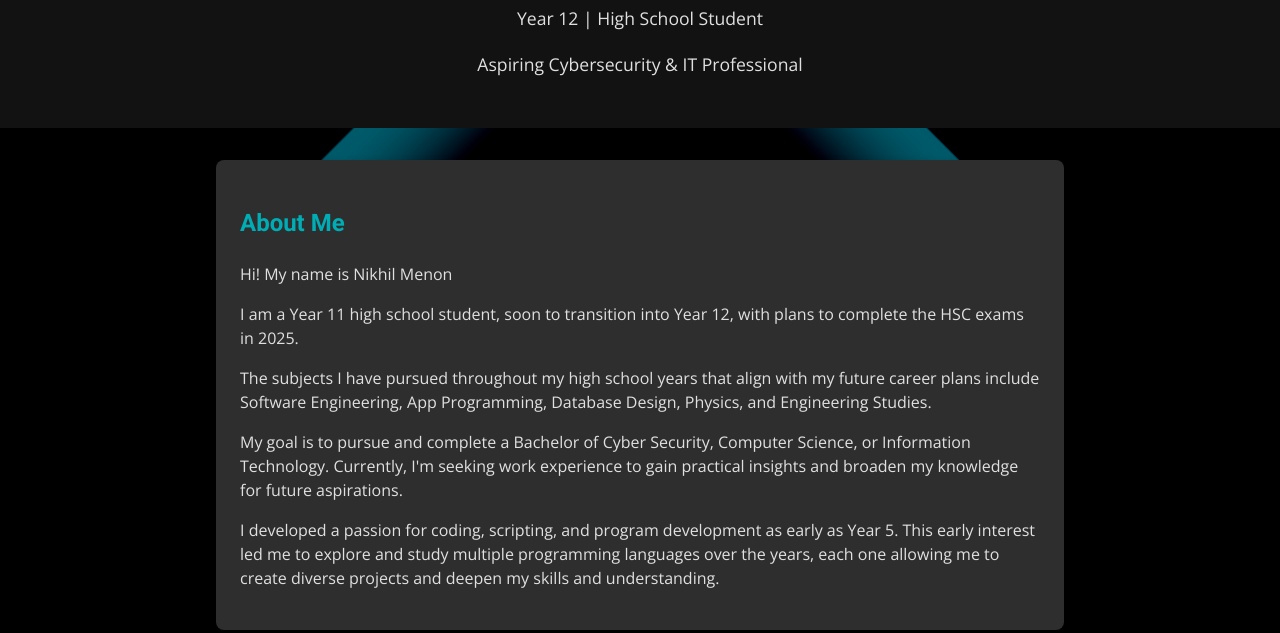
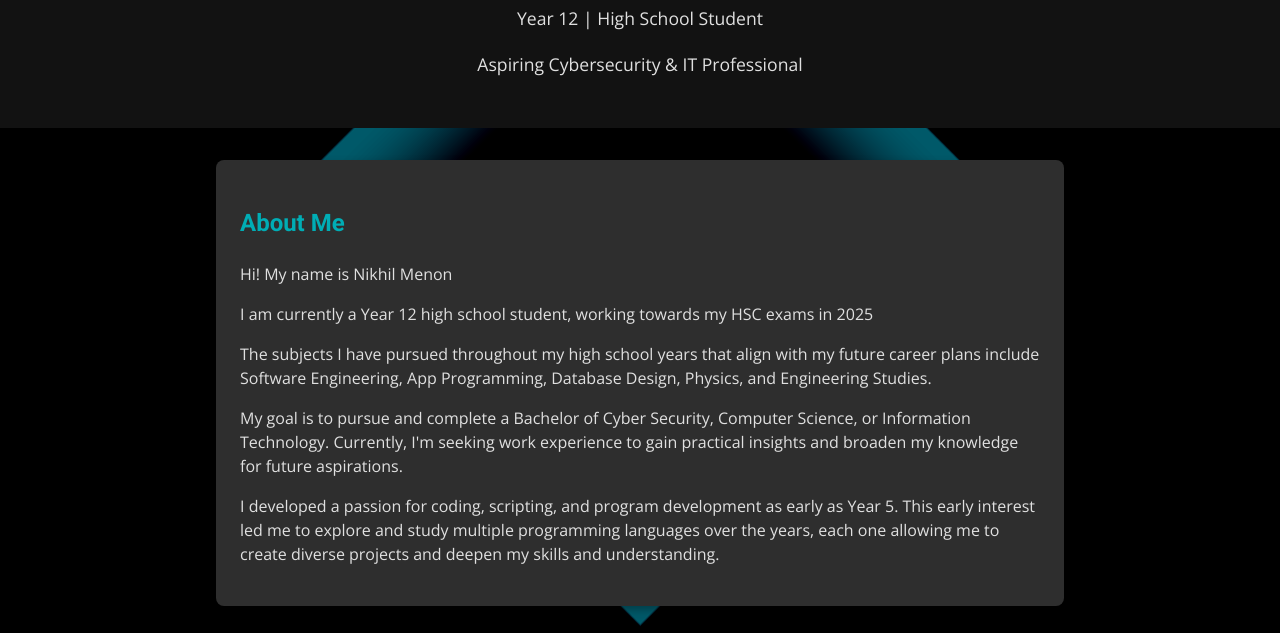
Before and after one commit to NikM0/NikM, a plain HTML site: page index.html in a window 1280 px wide. Shown: the part 167-800 px from the top of the page. Drawn offline with nearby package versions, Linux system fonts and the light colour scheme; files whose address does not match are found by name.

Commit message:
Update index.html

```diff
--- a/index.html
+++ b/index.html
@@ -30,7 +30,7 @@
   <section id="about">
     <h2 id="glow">About Me</h2>
     <p>Hi! My name is Nikhil Menon</p>
-    <p>I am a Year 11 high school student, soon to transition into Year 12, with plans to complete the HSC exams in 2025.</p>
+    <p>I am currently a Year 12 high school student, working towards my HSC exams in 2025</p>
     <p>The subjects I have pursued throughout my high school years that align with my future career plans include Software Engineering, App Programming, Database Design, Physics, and Engineering Studies.</p>
     <p>My goal is to pursue and complete a Bachelor of Cyber Security, Computer Science, or Information Technology. Currently, I'm seeking work experience to gain practical insights and broaden my knowledge for future aspirations.</p>
     <p>I developed a passion for coding, scripting, and program development as early as Year 5. This early interest led me to explore and study multiple programming languages over the years, each one allowing me to create diverse projects and deepen my skills and understanding.</p>
```
